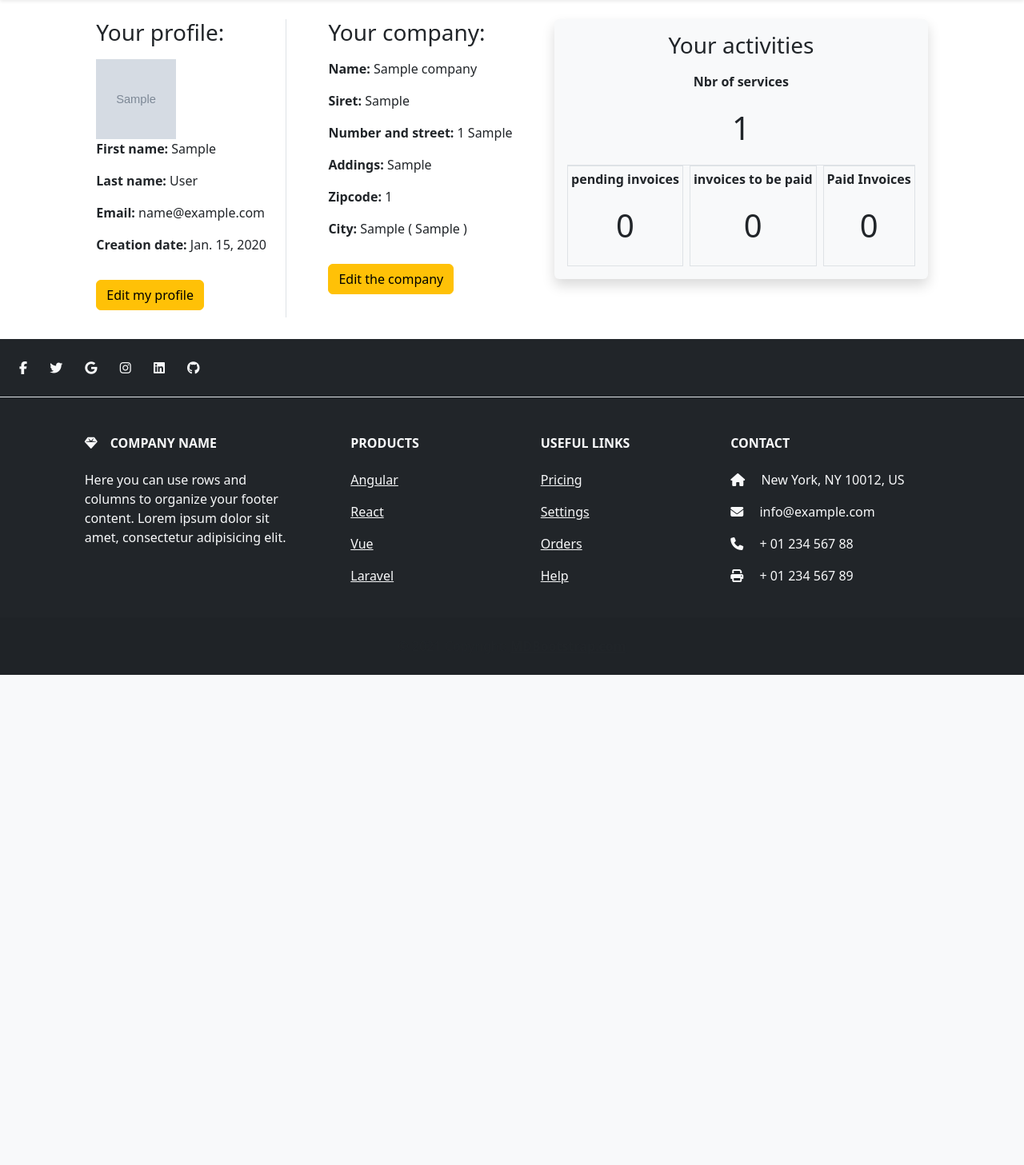
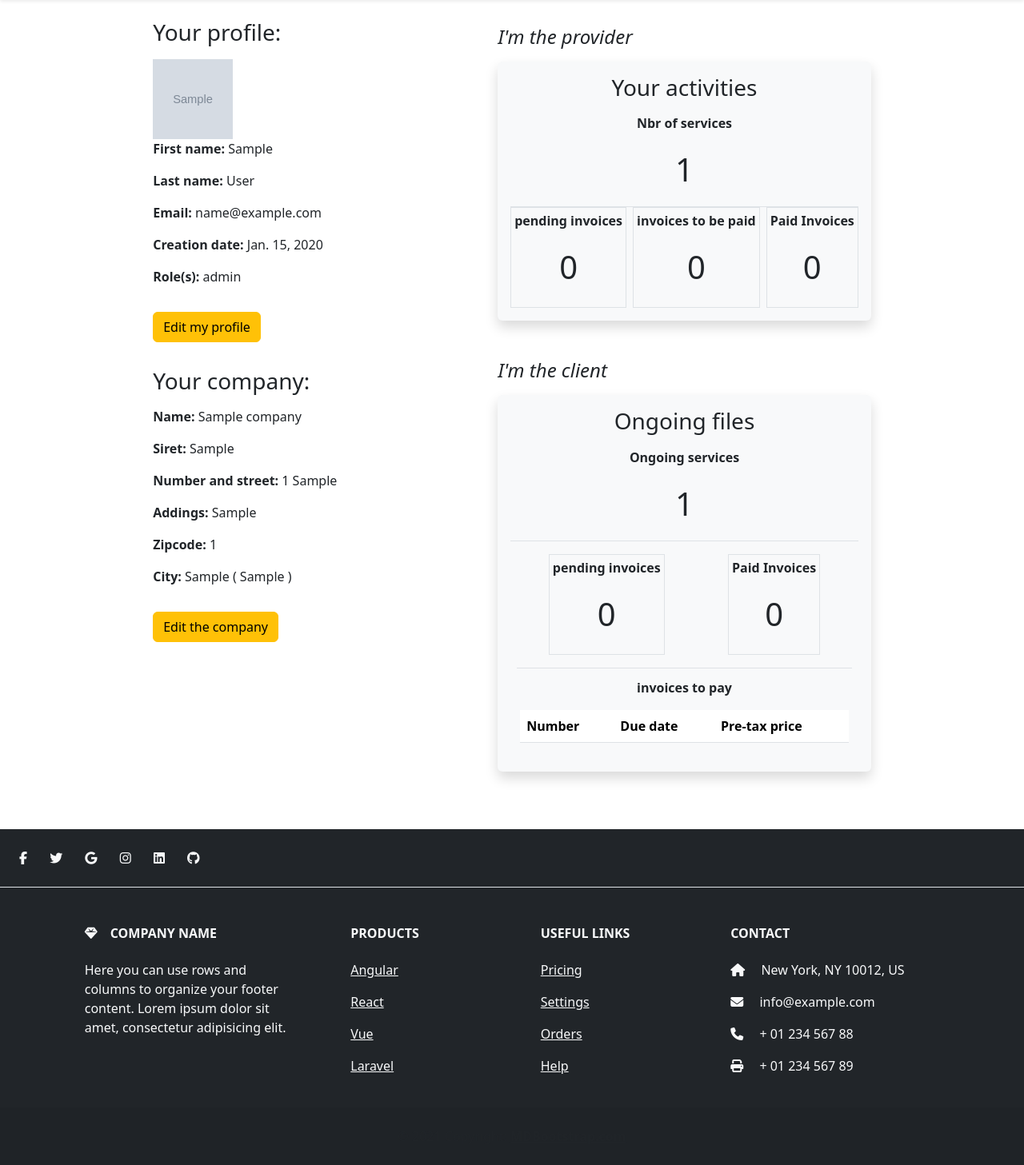
Before and after one commit to Mambroise/Invocing_app, a Django app: page /en/public_profile/1/ in a window 1280 px wide. Shown: the part 56-1513 px from the top of the page at 80% size. Before the commit the page ends 900 px from the top, so only its background shows below. Run offline with Django 5.2, Linux system fonts and the light colour scheme; a user stored in the database is signed in; tables that the repository leaves empty hold one stand-in row (values such as "Sample post"); grey boxes marked "Sample" are stand-in pictures; data that the repository does not hold is empty; parts of the project's set-up code (start-up, migrations or seed data) failed here and were passed over.

Commit message:
adding client statistics to profile page

```diff
--- a/Django project/facturasieli/templates/facturasieli/profile/public_profile.html
+++ b/Django project/facturasieli/templates/facturasieli/profile/public_profile.html
@@ -13,18 +13,24 @@
 {% block content %}
 <div class="mt-4">
     <div class="d-flex justify-content-around">
-        <div class="border-end pe-4">
+        <div>
+            <div class="pe-4 mb-3">
                 <h3 class="mb-3">{% translate 'Your profile:' %}</h3>
                 <img src="{{ request.profile.avatar.url }}" width="100px" height="100px" />
                 <p><strong>{% translate 'First name: ' %} </strong>{{profile.first_name}}</p>
                 <p><strong>{% translate 'Last name: ' %} </strong>{{profile.last_name}}</p>
                 <p><strong>{% translate 'Email: ' %} </strong>{{profile.email}}</p>
                 <p><strong>{% translate 'Creation date:' %} </strong>{{profile.creation_date}}</p>
+                <p><strong>{% translate 'Role(s):' %} </strong>
+                    {% for role in profile.role.all %}
+                        {{ role.role }}{% if not forloop.last %}, {% endif %}
+                    {% endfor %}
+                </p>
                 {% if request.profile.id == profile.id %}
                     <a class="mt-3 btn btn-warning" href="{% url 'facturasieli:edit_profile' %}">{% translate 'Edit my profile' %}</a>
                 {% endif %}
             </div>
-        <div>
+            <div class="pt-3">
                 <h3 class="mb-3">{% translate 'Your company:' %}</h3>
                 <p><strong>{% translate 'Name: ' %} </strong>{{company.name}}</p>
                 <p><strong>{% translate 'Siret: ' %} </strong>{{profile.company.siret}}</p>
@@ -38,7 +44,10 @@
                 <a class="mt-3 btn btn-warning" href="{% url 'facturasieli:edit_profile' %}">{% translate 'Edit the company' %}</a>
                 {% endif %}
             </div>
+        </div>
         {% if request.profile.id == profile.id %}
+        <div>
+            <h4 class="mt-2 mb-3"><i>{% translate "I'm the provider" %}</i></h4>
             <div class="d-flex flex-column p-1 shadow p-3 mb-5 bg-body-tertiary rounded">
                 <h3 class="mb-3 text-center">{% translate 'Your activities' %}</h3>
                 <div class="border-bottom">
@@ -60,7 +69,45 @@
                     </div>
                 </div>
             </div>
+            <h4 class="mt-2 mb-3"><i>{% translate "I'm the client" %}</i></h4>
+            <div class="d-flex flex-column p-1 shadow p-3 mb-5 bg-body-tertiary rounded">
+                <h3 class="mb-3 text-center">{% translate 'Ongoing files' %}</h3>
+                <div class="border-bottom mb-2">
+                    <p class="text-center"><strong>{% translate 'Ongoing services' %}</strong></p>
+                    <p class="fs-1 text-center">{{ client_services_nbr }}</p>
+                </div>
+                <div class="d-flex justify-content-around border-bottom m-2 pb-3">
+                    <div class="border p-1">
+                        <p class="text-center"><strong>{% translate 'pending invoices' %}</strong></p>
+                        <p class="fs-1 text-center">{{ pending_invoice_nbr }}</p>
+                    </div>
+                    <div class="border p-1">
+                        <p class="text-center"><strong>{% translate 'Paid Invoices' %}</strong></p>
+                        <p class="fs-1 text-center">{{ paid_invoice_nbr }}</p>
+                    </div>
+                </div>
+                <div class=" mx-2 p-1">
+                    <p class="text-center"><strong>{% translate 'invoices to pay' %}</strong></p>
+                    <table class="table">
+                        <thead>
+                            <th scope="col">{% translate 'Number' %}</th>
+                            <th scope="col">{% translate 'Due date' %}</th>
+                            <th scope="col">{% translate 'Pre-tax price' %}</th>
+                        </thead>
+                        <tbody>
+                            {% for invoice in invoice_to_pay %}
+                            <tr>
+                                <td>{{ invoice.invoice_number }}</td>
+                                <td>{{ invoice.due_date }}</td>
+                                <td>{{ invoice.amount_excluding_tax }}</td>
+                            </tr>
+                            {% endfor %}
+                        </tbody>
+                    </table>
+                </div>
+            </div>
                 {% endif %}
         </div>
     </div>
+</div>
 {% endblock %}
--- a/Django project/facturasieli/views/profile/public_profile_view.py
+++ b/Django project/facturasieli/views/profile/public_profile_view.py
@@ -5,13 +5,13 @@
 # Author : Brice
 # ---------------------------------------------------------------------------
 
-from django.contrib.auth.models import User
+from django.db.models import Q
 from django.http import HttpRequest, HttpResponseRedirect
 from django.shortcuts import render
 from django.urls import reverse
 from django.utils.translation import gettext_lazy as _
 
-from facturasieli.models import Profile,Service,Invoice
+from facturasieli.models import Service,Invoice
 
 
 def public_profile(request: HttpRequest, user_id):
@@ -22,15 +22,31 @@ def public_profile(request: HttpRequest, user_id):
     profile = request.profile
     company = profile.company
 
+    # provider part
     services_nbr = Service.objects.filter(company_provider=company.id).count()
     pending_invoice_nbr = Invoice.objects.filter(name_provider=company.name, status=1).count()
     accepted_invoice_nbr = Invoice.objects.filter(name_provider=company.name, status=2).count()
+
+    # client part
+    client_services_nbr = Service.objects.filter(
+        Q(company_client=company.id) &
+        (Q(status='Invoice Request Sent') | Q(status='Demande de facture envoyée'))
+    ).count()
+    # Q Objects : Les objets Q permettent de créer des expressions complexes dans les requêtes Django.
+    # Ils sont particulièrement utiles pour combiner des conditions avec des opérateurs logiques comme OR.
     paid_invoice_nbr = Invoice.objects.filter(name_provider=company.name, status=4).count()
+
+    try:
+        invoice_to_pay = Invoice.objects.filter(name_client=company.name, status=2)
+    except:
+        invoice_to_pay=[]
 
     context = {"profile":profile, "company":company,
                 "services_nbr":services_nbr,
                 "pending_invoice_nbr":pending_invoice_nbr,
                 "accepted_invoice_nbr":accepted_invoice_nbr,
-                "paid_invoice_nbr":paid_invoice_nbr
+                "paid_invoice_nbr":paid_invoice_nbr,
+                "client_services_nbr":client_services_nbr,
+                "invoice_to_pay":invoice_to_pay
                 }
     return render(request, 'facturasieli/profile/public_profile.html',context)
```
Lines whose indentation alone changed are shown as unchanged.
